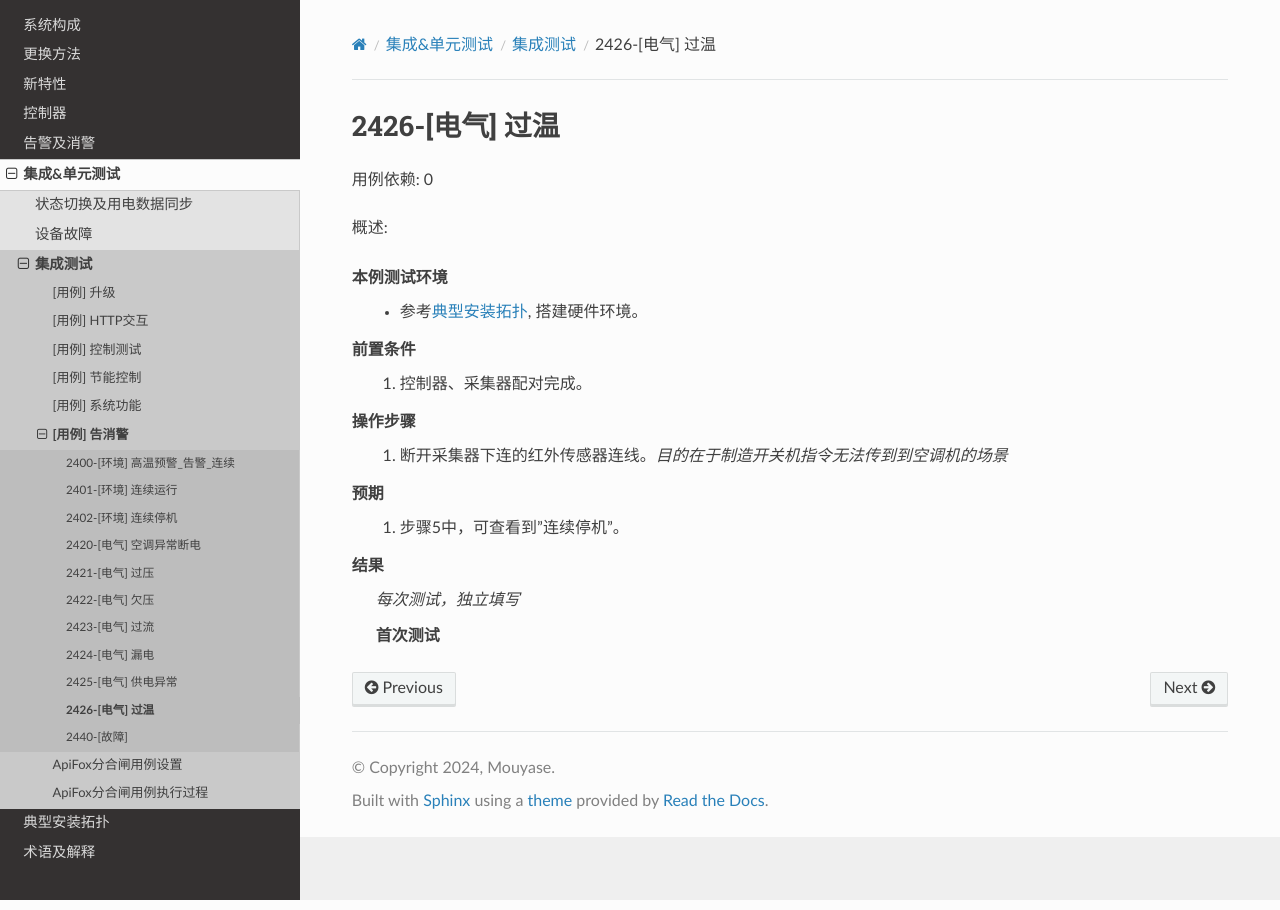
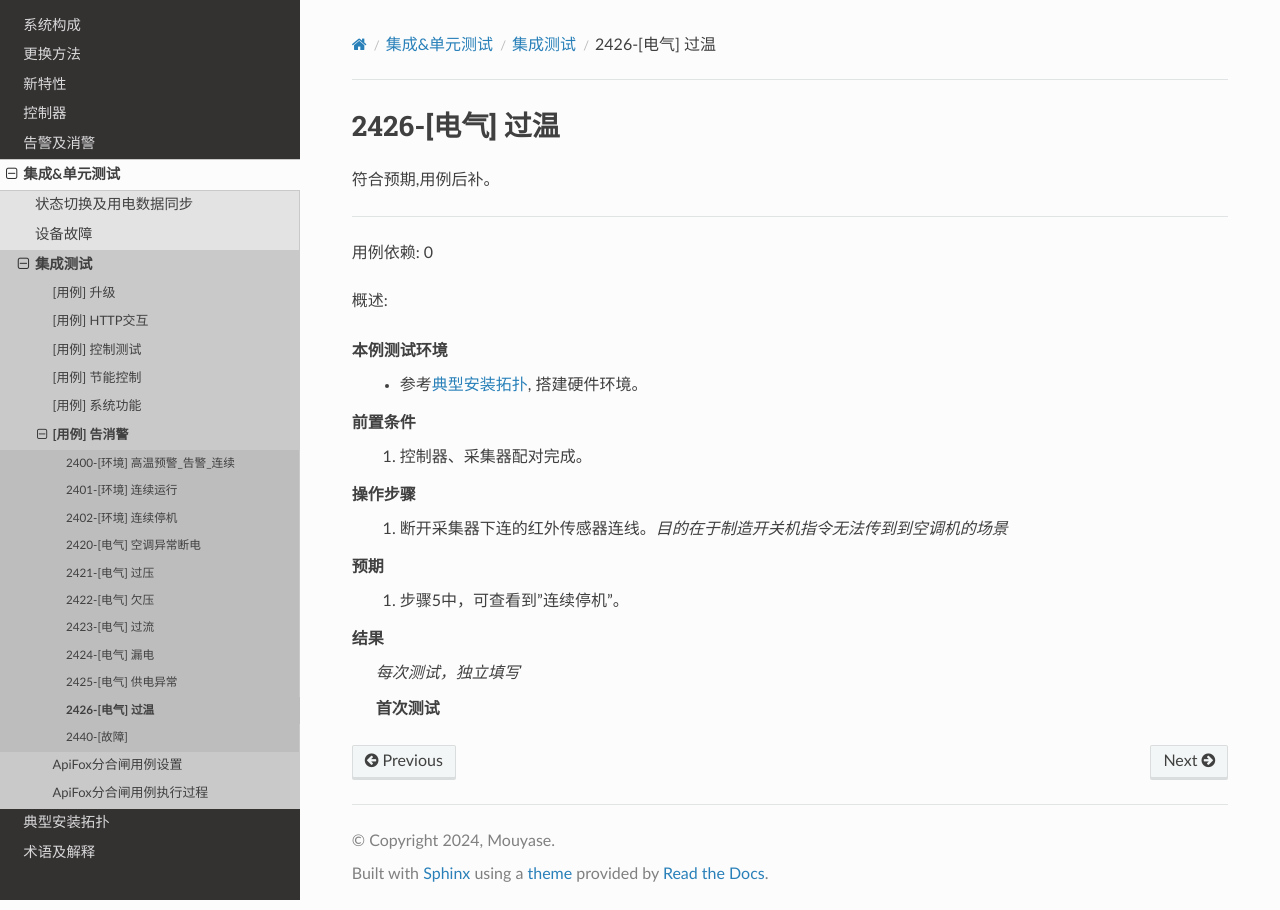
Before and after one commit to Muatrack/ControllerDocs, a Sphinx documentation site: the page built from docs/source/docs/testcase/functions/alerts/id-2426.rst, in a window 1280 px wide. Built offline with Sphinx 7.4.7 and the Read the Docs theme 3.1.0, drawn with Linux system fonts in a browser that asks for light colours.

Commit message:
更新文档

```diff
--- a/docs/source/docs/testcase/functions/alerts/id-2423.rst
+++ b/docs/source/docs/testcase/functions/alerts/id-2423.rst
@@ -1,7 +1,7 @@
 2423-[电气] 过流
 ======================
 
-
+符合预期,用例后补。
 
 -------
 
--- a/docs/source/docs/testcase/functions/alerts/id-2424.rst
+++ b/docs/source/docs/testcase/functions/alerts/id-2424.rst
@@ -1,5 +1,9 @@
 2424-[电气] 漏电
 ======================
+
+符合预期,用例后补。
+
+------------
 
 用例依赖: 0
 
--- a/docs/source/docs/testcase/functions/alerts/id-2425.rst
+++ b/docs/source/docs/testcase/functions/alerts/id-2425.rst
@@ -1,5 +1,9 @@
 2425-[电气] 供电异常
 ======================
+
+符合预期,用例后补。
+
+---------
 
 用例依赖: 0
 
--- a/docs/source/docs/testcase/functions/alerts/id-2426.rst
+++ b/docs/source/docs/testcase/functions/alerts/id-2426.rst
@@ -1,5 +1,9 @@
 2426-[电气] 过温
 ======================
+
+符合预期,用例后补。
+
+-----
 
 用例依赖: 0
 
```
